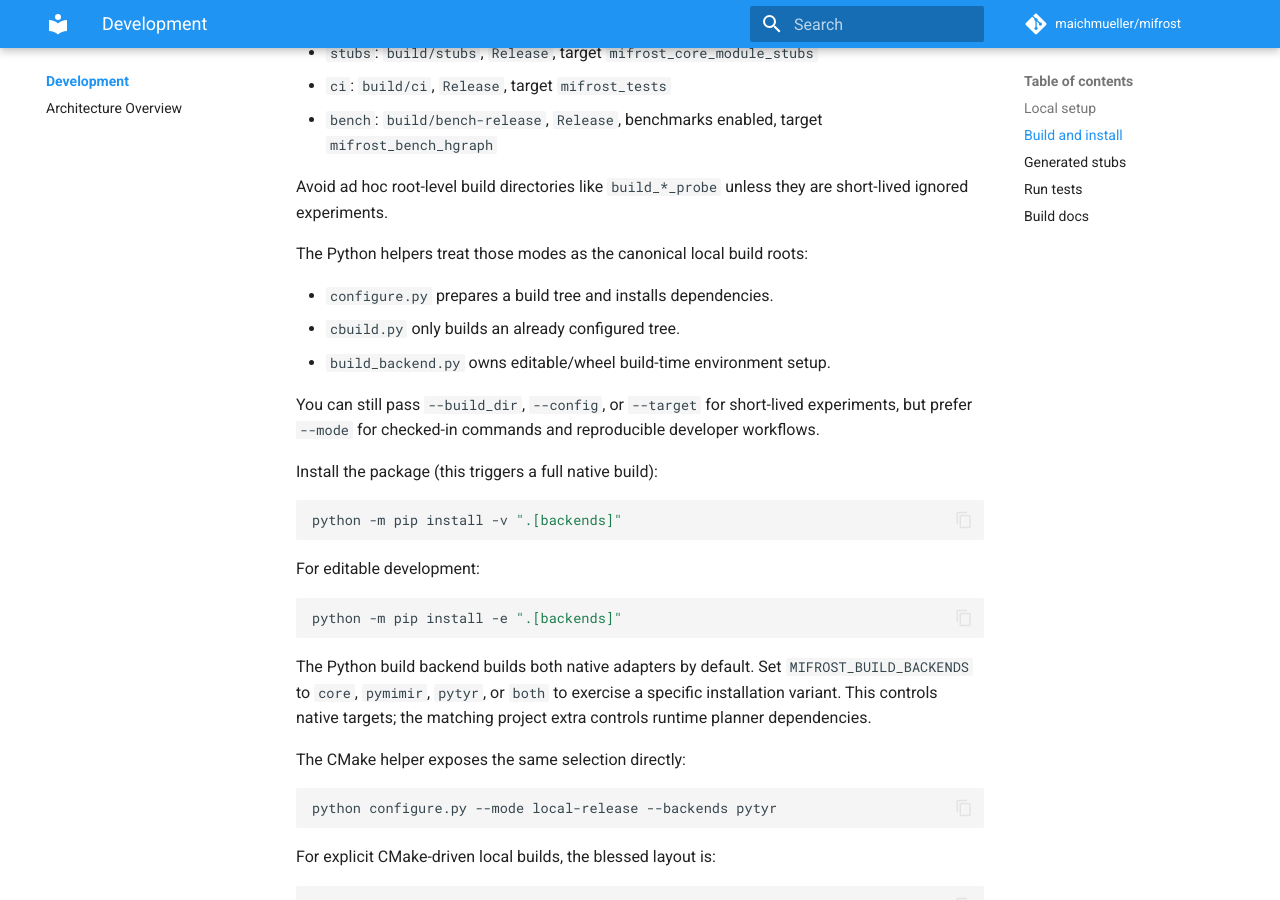
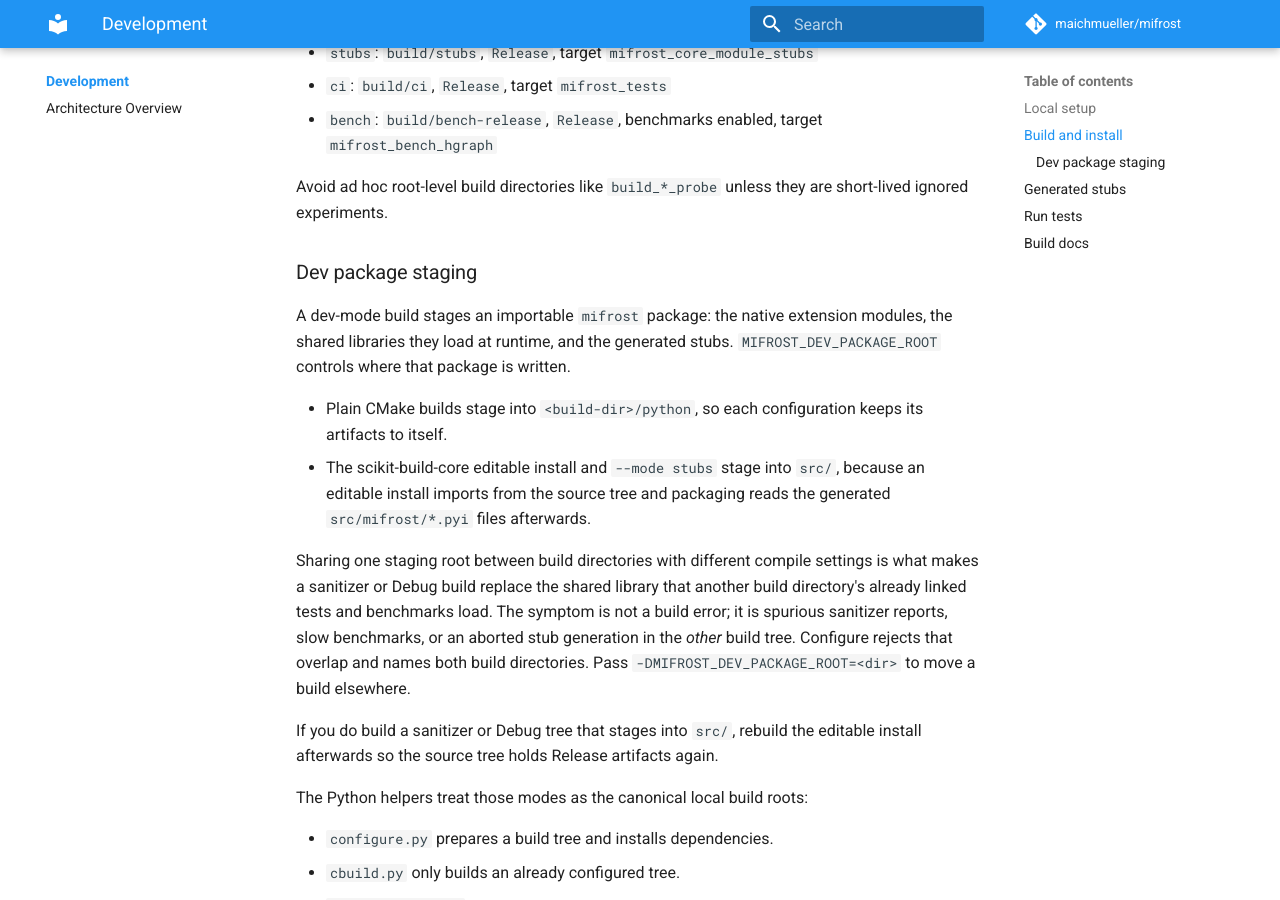
Before and after one commit to maichmueller/mifrost, an MkDocs documentation site: the page built from docs/development/build-and-test.md, in a window 1280 px wide and 900 px high, scrolled down 824 px. Built offline with MkDocs 1.6.1 and Material for MkDocs 9.7.7, drawn with Linux system fonts in a browser that asks for light colours; comment, search, counter and statistics services are not loaded; the version menu is left out.

Commit message:
Isolate the dev package staging root per build directory
Every dev-mode build wrote its extension modules, shared libraries, and
generated stubs into the in-source src/mifrost tree. Two build directories
therefore overwrote each other's artifacts, and the failure surfaced in the
build that did not change: a sanitizer tree replaced the Release
libmifrost_neutral_core that other trees' already linked tests and benchmarks
load, producing spurious use-after-free reports and a 6x benchmark slowdown.

MIFROST_DEV_PACKAGE_ROOT now names the staging root. Plain CMake builds stage
inside their own binary directory; only the scikit-build-core editable install
and the stub build claim src/, because those two genuinely publish into the
source tree. An out-of-source root mirrors the tracked .py sources so stub
generation can still import the package, and copies only those files so a
neighbouring build's binaries cannot leak in.

Configure also claims the root with an ownership stamp and refuses to take one
over from a build directory whose compile settings differ, naming both trees
and both signatures.

Co-Authored-By: Claude Opus 5 <noreply@anthropic.com>

```diff
--- a/configure.py
+++ b/configure.py
@@ -190,6 +190,11 @@ def main():
     if with_benchmarks:
         cmake_args.append("-DMIFROST_BUILD_BENCHMARKS=ON")
 
+    if build_mode.stages_in_source:
+        # Packaging reads the generated stubs from the source tree, so this mode
+        # deliberately claims src/ as its staging root; see MIFROST_DEV_PACKAGE_ROOT.
+        cmake_args.append(f"-DMIFROST_DEV_PACKAGE_ROOT={source_dir / 'src'}")
+
     if args.backends is not None:
         cmake_args.extend(
             [
--- a/docs/development/build-and-test.md
+++ b/docs/development/build-and-test.md
@@ -35,6 +35,29 @@ configs, benchmark toggle, and default build targets stay in one place:
 
 Avoid ad hoc root-level build directories like `build_*_probe` unless they are
 short-lived ignored experiments.
+
+### Dev package staging
+
+A dev-mode build stages an importable `mifrost` package: the native extension
+modules, the shared libraries they load at runtime, and the generated stubs.
+`MIFROST_DEV_PACKAGE_ROOT` controls where that package is written.
+
+- Plain CMake builds stage into `<build-dir>/python`, so each configuration
+  keeps its artifacts to itself.
+- The scikit-build-core editable install and `--mode stubs` stage into `src/`,
+  because an editable install imports from the source tree and packaging reads
+  the generated `src/mifrost/*.pyi` files afterwards.
+
+Sharing one staging root between build directories with different compile
+settings is what makes a sanitizer or Debug build replace the shared library
+that another build directory's already linked tests and benchmarks load. The
+symptom is not a build error; it is spurious sanitizer reports, slow
+benchmarks, or an aborted stub generation in the *other* build tree. Configure
+rejects that overlap and names both build directories. Pass
+`-DMIFROST_DEV_PACKAGE_ROOT=<dir>` to move a build elsewhere.
+
+If you do build a sanitizer or Debug tree that stages into `src/`, rebuild the
+editable install afterwards so the source tree holds Release artifacts again.
 
 The Python helpers treat those modes as the canonical local build roots:
 
```
Also changed, not shown: local_build_dirs.py (+7 -0 lines), 2 other files.
